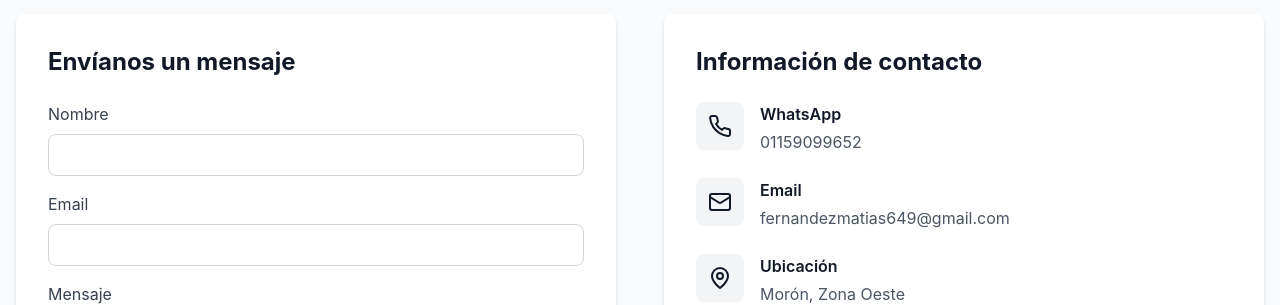
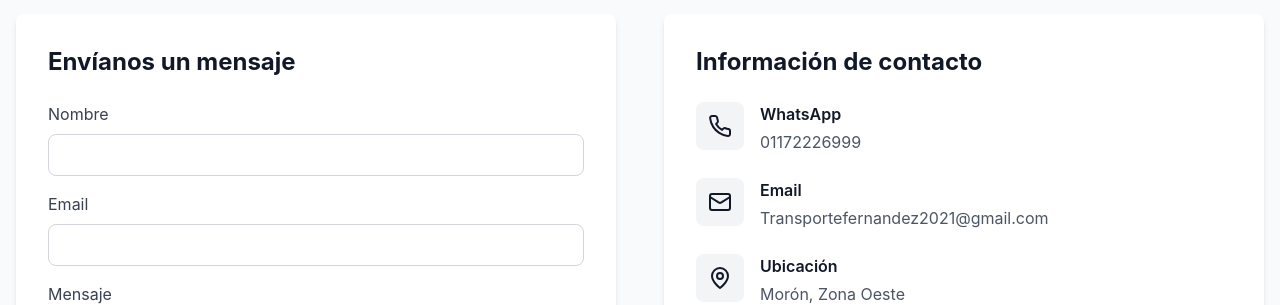
Before and after one commit to maxifruiz/Transporte_Fernandez, a React (Vite) app: page / in a window 1280 px wide. Shown: the part 2940-3245 px from the top of the page. Built offline with nearby package versions, Linux system fonts and the light colour scheme.

Commit message:
Subo los cambios finales a main

```diff
--- a/src/components/Contact.tsx
+++ b/src/components/Contact.tsx
@@ -100,12 +100,12 @@ const Contact = () => {
                   <div>
                     <h4 className="font-semibold mb-1">WhatsApp</h4>
                     <a
-                      href="https://wa.me/5491159099652"
+                      href="https://wa.me/5491172226999"
                       target="_blank"
                       rel="noopener noreferrer"
                       className="text-gray-600 hover:text-black transition-colors"
                     >
-                      01159099652
+                      01172226999
                     </a>
                   </div>
                 </div>
@@ -117,10 +117,10 @@ const Contact = () => {
                   <div>
                     <h4 className="font-semibold mb-1">Email</h4>
                     <a
-                      href="mailto:fernandezmatias649@gmail.com"
+                      href="mailto:Transportefernandez2021@gmail.com"
                       className="text-gray-600 hover:text-black transition-colors"
                     >
-                      fernandezmatias649@gmail.com
+                      Transportefernandez2021@gmail.com
                     </a>
                   </div>
                 </div>
@@ -139,7 +139,7 @@ const Contact = () => {
 
               <div className="mt-8">
                 <a
-                  href="https://wa.me/5491159099652"
+                  href="https://wa.me/5491172226999"
                   target="_blank"
                   rel="noopener noreferrer"
                   className="block w-full bg-green-600 text-white py-3 rounded-lg font-semibold hover:bg-green-700 transition-all duration-300 text-center transform hover:scale-[1.02]"
```
